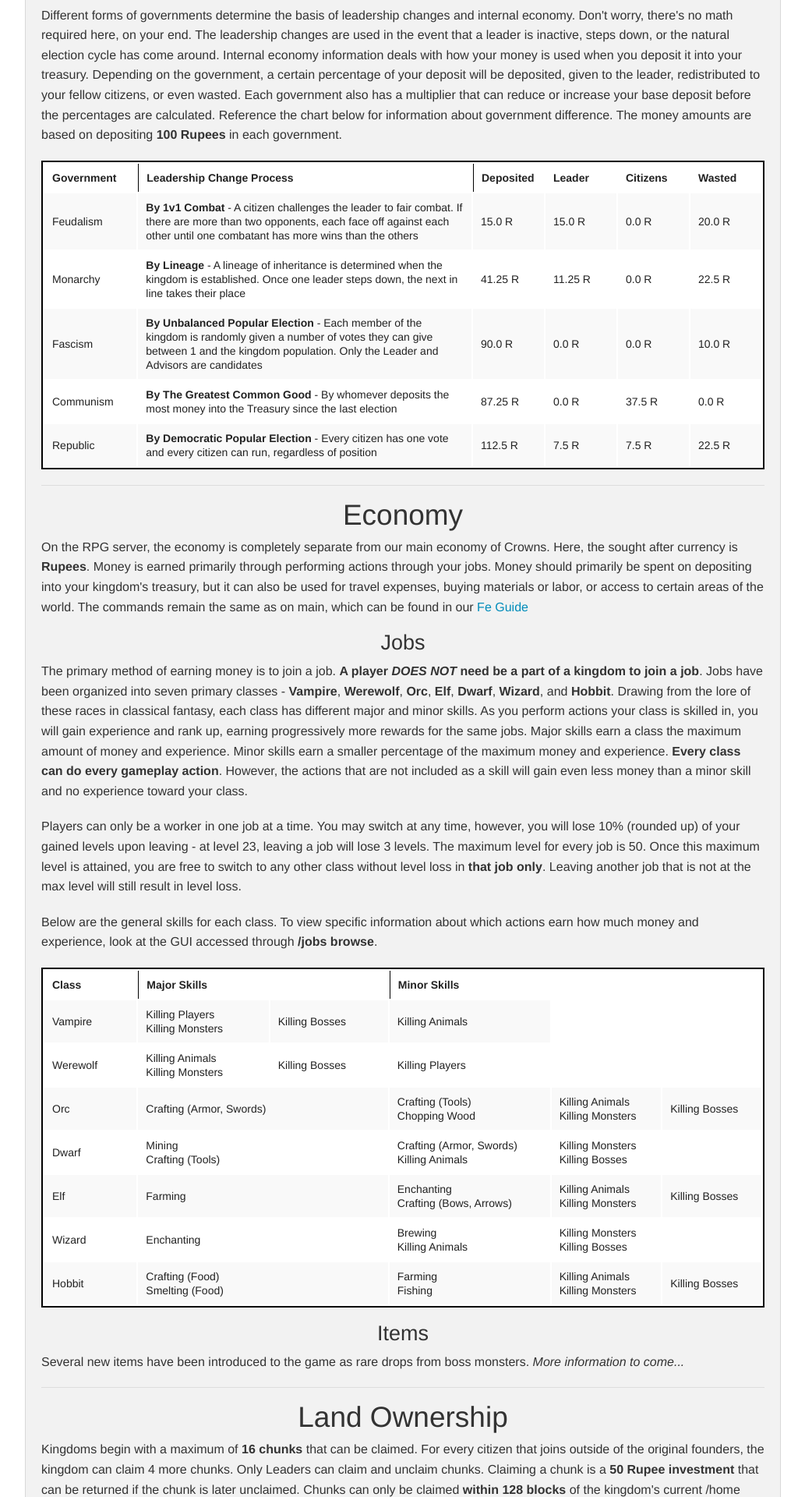
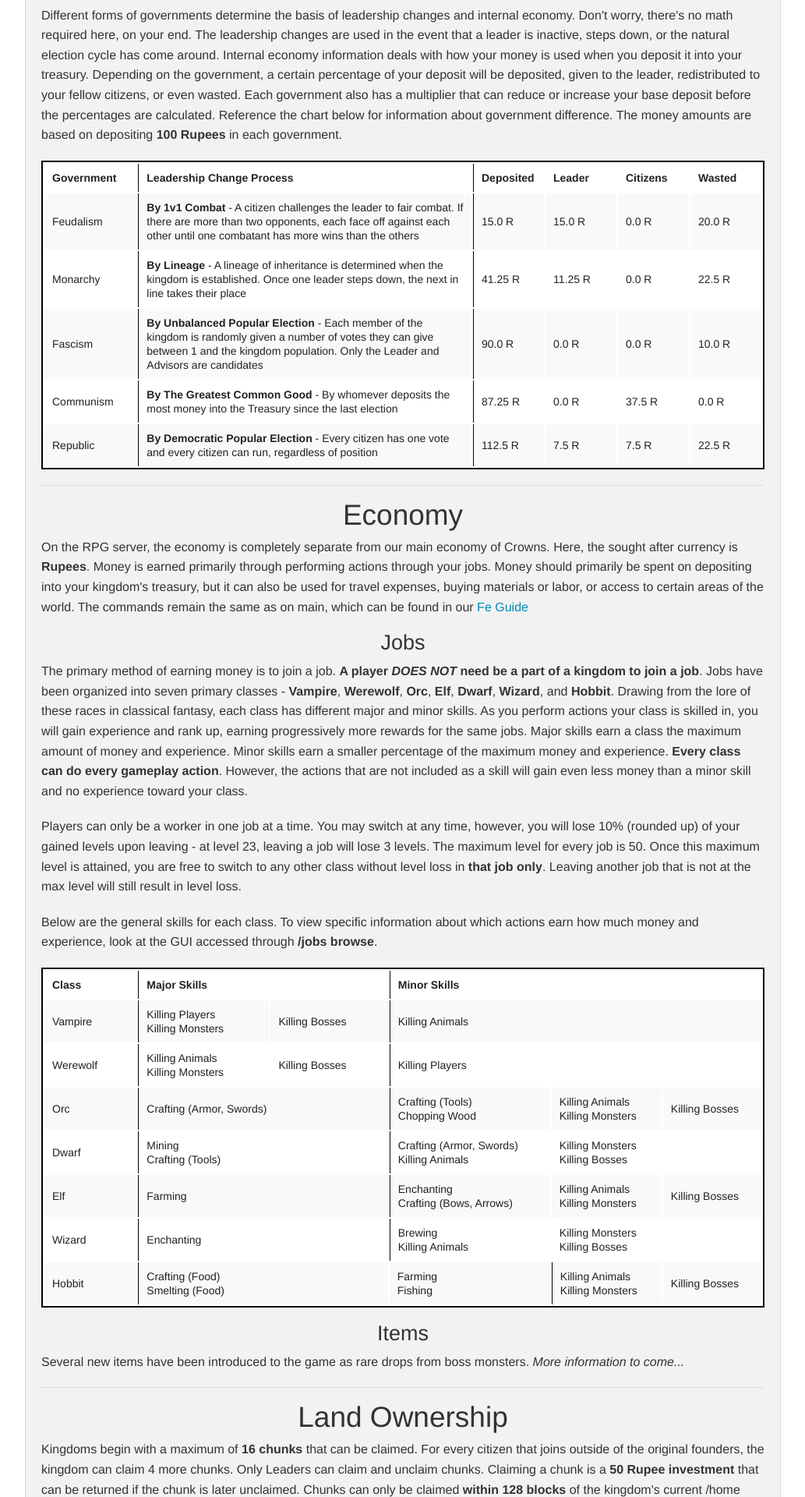
Before and after one commit to damnation-eu/website-beta, a Jekyll site: the page built from rpg-gameplay.md, in a window 1280 px wide. Shown: the part 1395-3315 px from the top of the page at 78% size, without its empty margins (123-1156 px from the left). Built offline with Jekyll 4.4.1, drawn with Linux system fonts in a browser that asks for light colours; nearby versions of some CDN libraries; library files that are not in the unit come from our copies.

Commit message:
Update rpg-gameplay.md

```diff
--- a/rpg-gameplay.md
+++ b/rpg-gameplay.md
@@ -57,40 +57,40 @@
   </tr>
   <tr>
     <td class="tg-9hbo">Feudalism</td>
-    <td class="tg-9hbo"><b>By 1v1 Combat</b> - A citizen challenges the leader to fair combat. If there are more than two opponents, each face off against each other until one combatant has more wins than the others</td>
-    <td class="tg-9hbo">15.0 R</td>
+    <td class="tg-9hbo" style="border-left: 1px solid #000"><b>By 1v1 Combat</b> - A citizen challenges the leader to fair combat. If there are more than two opponents, each face off against each other until one combatant has more wins than the others</td>
+    <td class="tg-9hbo" style="border-left: 1px solid #000">15.0 R</td>
     <td class="tg-9hbo">15.0 R</td>
     <td class="tg-9hbo">0.0 R</td>
     <td class="tg-9hbo">20.0 R</td>
   </tr>
   <tr>
     <td class="tg-9hbo">Monarchy</td>
-    <td class="tg-9hbo"><b>By Lineage</b> - A lineage of inheritance is determined when the kingdom is established. Once one leader steps down, the next in line takes their place</td>
-    <td class="tg-9hbo">41.25 R</td>
+    <td class="tg-9hbo" style="border-left: 1px solid #000"><b>By Lineage</b> - A lineage of inheritance is determined when the kingdom is established. Once one leader steps down, the next in line takes their place</td>
+    <td class="tg-9hbo" style="border-left: 1px solid #000">41.25 R</td>
     <td class="tg-9hbo">11.25 R</td>
     <td class="tg-9hbo">0.0 R</td>
     <td class="tg-9hbo">22.5 R</td>
   </tr>
   <tr>
     <td class="tg-9hbo">Fascism</td>
-    <td class="tg-9hbo"><b>By Unbalanced Popular Election</b> - Each member of the kingdom is randomly given a number of votes they can give between 1 and the kingdom population. Only the Leader and Advisors are candidates</td>
-    <td class="tg-9hbo">90.0 R</td>
+    <td class="tg-9hbo" style="border-left: 1px solid #000"><b>By Unbalanced Popular Election</b> - Each member of the kingdom is randomly given a number of votes they can give between 1 and the kingdom population. Only the Leader and Advisors are candidates</td>
+    <td class="tg-9hbo" style="border-left: 1px solid #000">90.0 R</td>
     <td class="tg-9hbo">0.0 R</td>
     <td class="tg-9hbo">0.0 R</td>
     <td class="tg-9hbo">10.0 R</td>
   </tr>
   <tr>
     <td class="tg-9hbo">Communism</td>
-    <td class="tg-9hbo"><b>By The Greatest Common Good</b> - By whomever deposits the most money into the Treasury since the last election</td>
-    <td class="tg-9hbo">87.25 R</td>
+    <td class="tg-9hbo" style="border-left: 1px solid #000"><b>By The Greatest Common Good</b> - By whomever deposits the most money into the Treasury since the last election</td>
+    <td class="tg-9hbo" style="border-left: 1px solid #000">87.25 R</td>
     <td class="tg-9hbo">0.0 R</td>
     <td class="tg-9hbo">37.5 R</td>
     <td class="tg-9hbo">0.0 R</td>
   </tr>
   <tr>
     <td class="tg-9hbo">Republic</td>
-    <td class="tg-9hbo"><b>By Democratic Popular Election</b> - Every citizen has one vote and every citizen can run, regardless of position</td>
-    <td class="tg-9hbo">112.5 R</td>
+    <td class="tg-9hbo" style="border-left: 1px solid #000"><b>By Democratic Popular Election</b> - Every citizen has one vote and every citizen can run, regardless of position</td>
+    <td class="tg-9hbo" style="border-left: 1px solid #000">112.5 R</td>
     <td class="tg-9hbo">7.5 R</td>
     <td class="tg-9hbo">7.5 R</td>
     <td class="tg-9hbo">22.5 R</td>
@@ -121,47 +121,47 @@
   </tr>
   <tr>
     <td class="tg-9hbo">Vampire</td>
-    <td class="tg-9hbo">Killing Players<br/>Killing Monsters</td>
+    <td class="tg-9hbo" style="border-left: 1px solid #000">Killing Players<br/>Killing Monsters</td>
     <td class="tg-9hbo">Killing Bosses</td>
-    <td class="tg-9hbo">Killing Animals</td>
+    <td class="tg-9hbo" style="border-left: 1px solid #000" colspan="3">Killing Animals</td>
   </tr>
   <tr>
     <td class="tg-9hbo">Werewolf</td>
-    <td class="tg-9hbo">Killing Animals<br/>Killing Monsters</td>
+    <td class="tg-9hbo" style="border-left: 1px solid #000">Killing Animals<br/>Killing Monsters</td>
     <td class="tg-9hbo">Killing Bosses</td>
-    <td class="tg-9hbo">Killing Players</td>
+    <td class="tg-9hbo" style="border-left: 1px solid #000" colspan="3">Killing Players</td>
   </tr>
   <tr>
     <td class="tg-9hbo">Orc</td>
-    <td class="tg-9hbo" colspan="2">Crafting (Armor, Swords)</td>
-    <td class="tg-9hbo">Crafting (Tools)<br/>Chopping Wood</td>
+    <td class="tg-9hbo" style="border-left: 1px solid #000" colspan="2">Crafting (Armor, Swords)</td>
+    <td class="tg-9hbo" style="border-left: 1px solid #000">Crafting (Tools)<br/>Chopping Wood</td>
     <td class="tg-9hbo">Killing Animals<br/>Killing Monsters</td>
     <td class="tg-9hbo">Killing Bosses</td>
   </tr>
   <tr>
     <td class="tg-9hbo">Dwarf</td>
-    <td class="tg-9hbo" colspan="2">Mining<br/>Crafting (Tools)</td>
-    <td class="tg-9hbo">Crafting (Armor, Swords)<br/>Killing Animals</td>
+    <td class="tg-9hbo" style="border-left: 1px solid #000" colspan="2">Mining<br/>Crafting (Tools)</td>
+    <td class="tg-9hbo" style="border-left: 1px solid #000">Crafting (Armor, Swords)<br/>Killing Animals</td>
     <td class="tg-9hbo">Killing Monsters<br/>Killing Bosses</td>
   </tr>
   <tr>
     <td class="tg-9hbo">Elf</td>
-    <td class="tg-9hbo" colspan="2">Farming</td>
-    <td class="tg-9hbo">Enchanting<br/>Crafting (Bows, Arrows)</td>
+    <td class="tg-9hbo" style="border-left: 1px solid #000" colspan="2">Farming</td>
+    <td class="tg-9hbo" style="border-left: 1px solid #000">Enchanting<br/>Crafting (Bows, Arrows)</td>
     <td class="tg-9hbo">Killing Animals<br/>Killing Monsters</td>
     <td class="tg-9hbo">Killing Bosses</td>
   </tr>
   <tr>
     <td class="tg-9hbo">Wizard</td>
-    <td class="tg-9hbo" colspan="2">Enchanting</td>
-    <td class="tg-9hbo">Brewing<br/>Killing Animals</td>
+    <td class="tg-9hbo" style="border-left: 1px solid #000" colspan="2">Enchanting</td>
+    <td class="tg-9hbo" style="border-left: 1px solid #000">Brewing<br/>Killing Animals</td>
     <td class="tg-9hbo">Killing Monsters<br/>Killing Bosses</td>
   </tr>
   <tr>
     <td class="tg-9hbo">Hobbit</td>
-    <td class="tg-9hbo" colspan="2">Crafting (Food)<br/>Smelting (Food)</td>
+    <td class="tg-9hbo" style="border-left: 1px solid #000" colspan="2">Crafting (Food)<br/>Smelting (Food)</td>
     <td class="tg-9hbo">Farming<br/>Fishing</td>
-    <td class="tg-9hbo">Killing Animals<br/>Killing Monsters</td>
+    <td class="tg-9hbo" style="border-left: 1px solid #000">Killing Animals<br/>Killing Monsters</td>
     <td class="tg-9hbo">Killing Bosses</td>
   </tr>
 </table>
```
